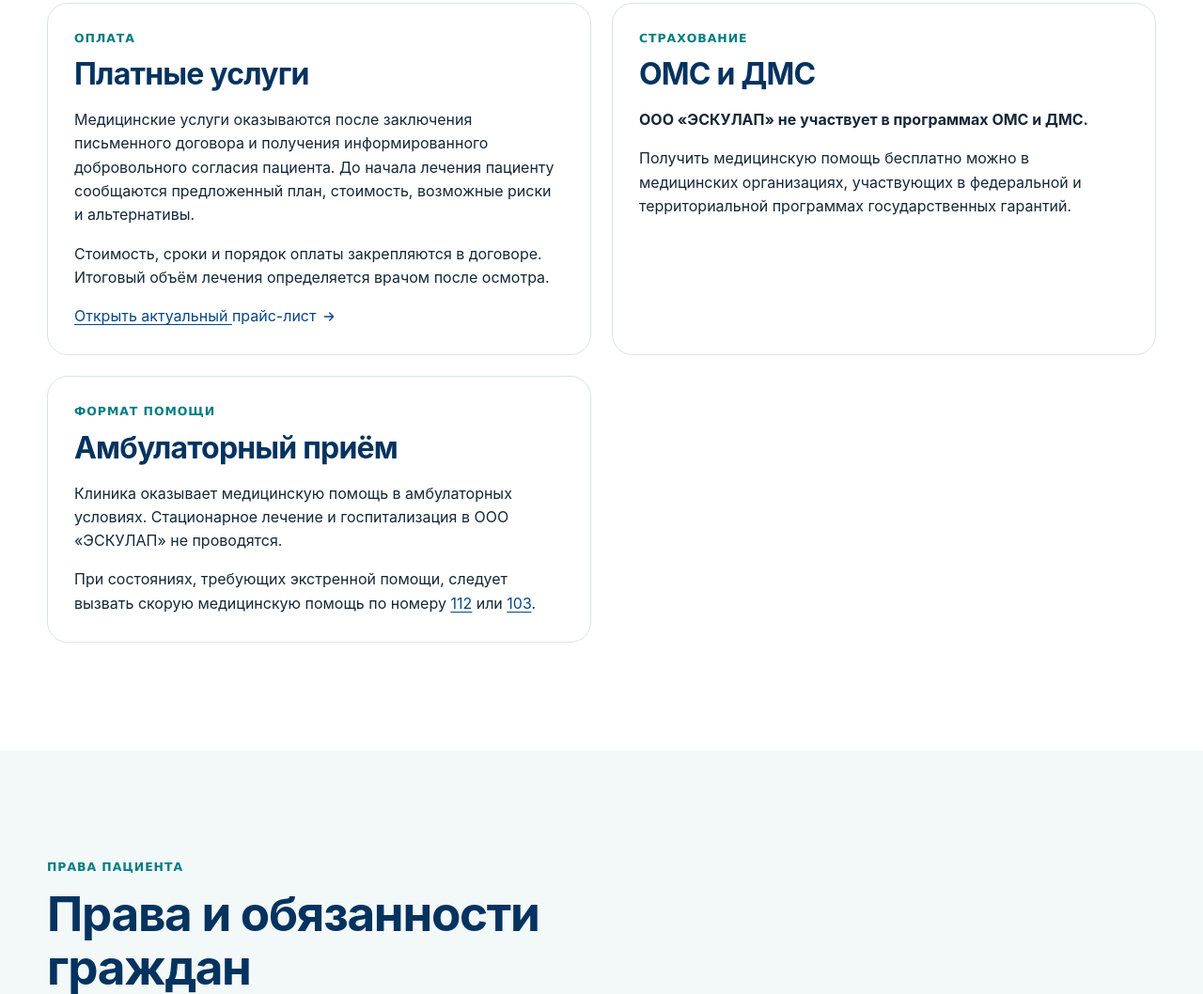
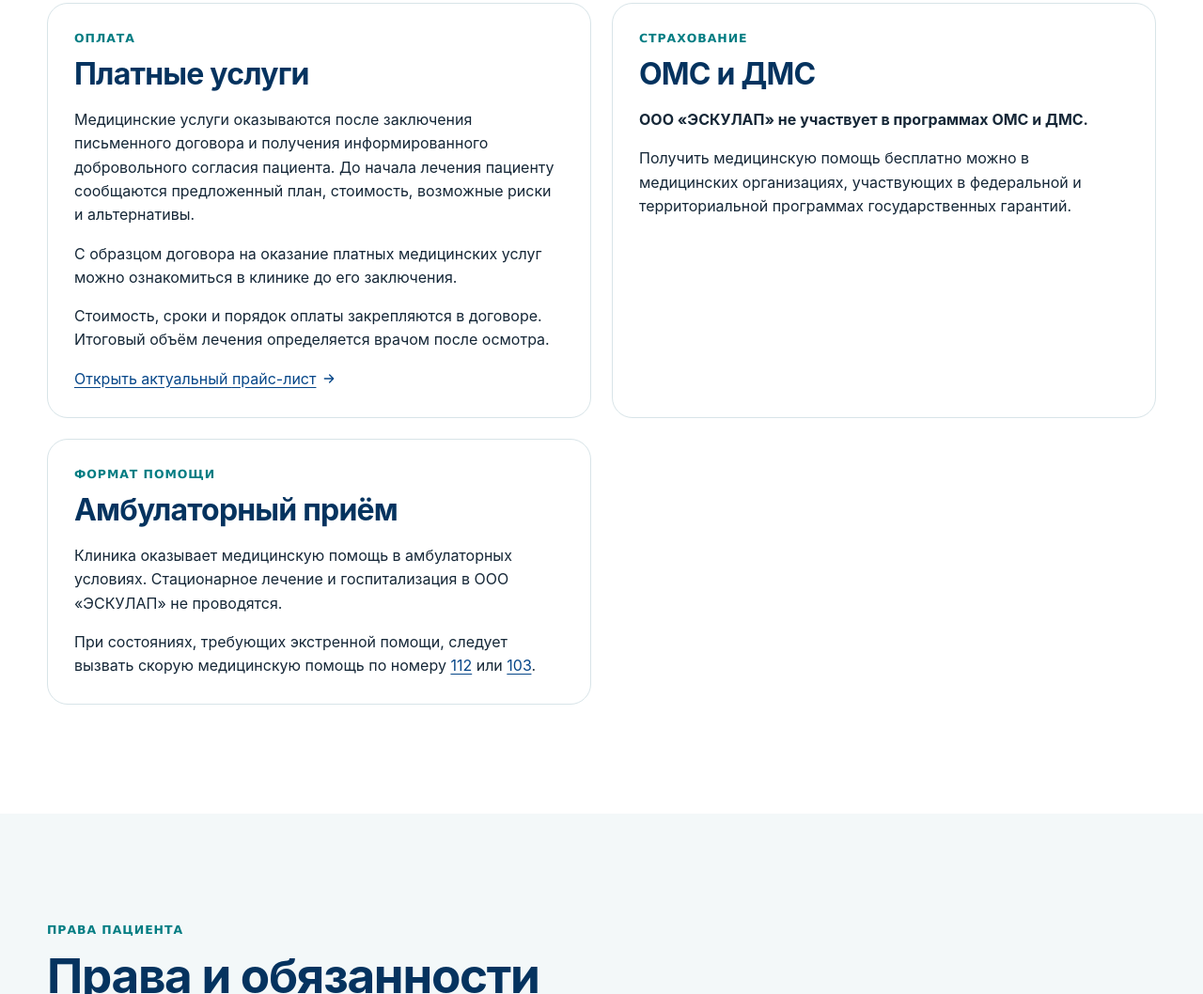
Before and after one commit to Slavyanin2005/Dentists-Aesculapius-, a plain HTML site: page patients/index.html in a window 1280 px wide. Shown: the part 928-1986 px from the top of the page at 94% size. Drawn offline with Linux system fonts and the light colour scheme; files that its build step writes are made by us from their sources.

Commit message:
New update

```diff
--- a/assets/css/styles.css
+++ b/assets/css/styles.css
@@ -610,15 +610,15 @@ p {
   text-decoration: none;
 }
 .link-icon-tail {
-  display: inline-flex;
-  align-items: center;
-  gap: 0.35em;
+  display: inline;
   white-space: nowrap;
 }
 .link-icon {
+  display: inline-block;
   width: 1em;
   height: 1em;
-  flex: 0 0 auto;
+  margin-inline-start: 0.35em;
+  vertical-align: -0.125em;
 }
 .doctor-card__link:hover {
   color: var(--teal-dark);
--- a/assets/js/main.js
+++ b/assets/js/main.js
@@ -384,6 +384,11 @@ document
 searchInput?.addEventListener("input", (event) =>
   renderSearchResults(event.target.value),
 );
+searchResults?.addEventListener("click", (event) => {
+  const resultLink = event.target.closest("a");
+  if (!resultLink || !searchResults.contains(resultLink)) return;
+  if (searchDialog?.open) searchDialog.close();
+});
 searchDialog?.addEventListener("click", (event) => {
   if (event.target === searchDialog) searchDialog.close();
 });
--- a/patients/index.html
+++ b/patients/index.html
@@ -90,6 +90,10 @@
                 договора и получения информированного добровольного согласия
                 пациента. До начала лечения пациенту сообщаются предложенный
                 план, стоимость, возможные риски и альтернативы.
+              </p>
+              <p>
+                С образцом договора на оказание платных медицинских услуг можно
+                ознакомиться в клинике до его заключения.
               </p>
               <p>
                 Стоимость, сроки и порядок оплаты закрепляются в договоре.
```
